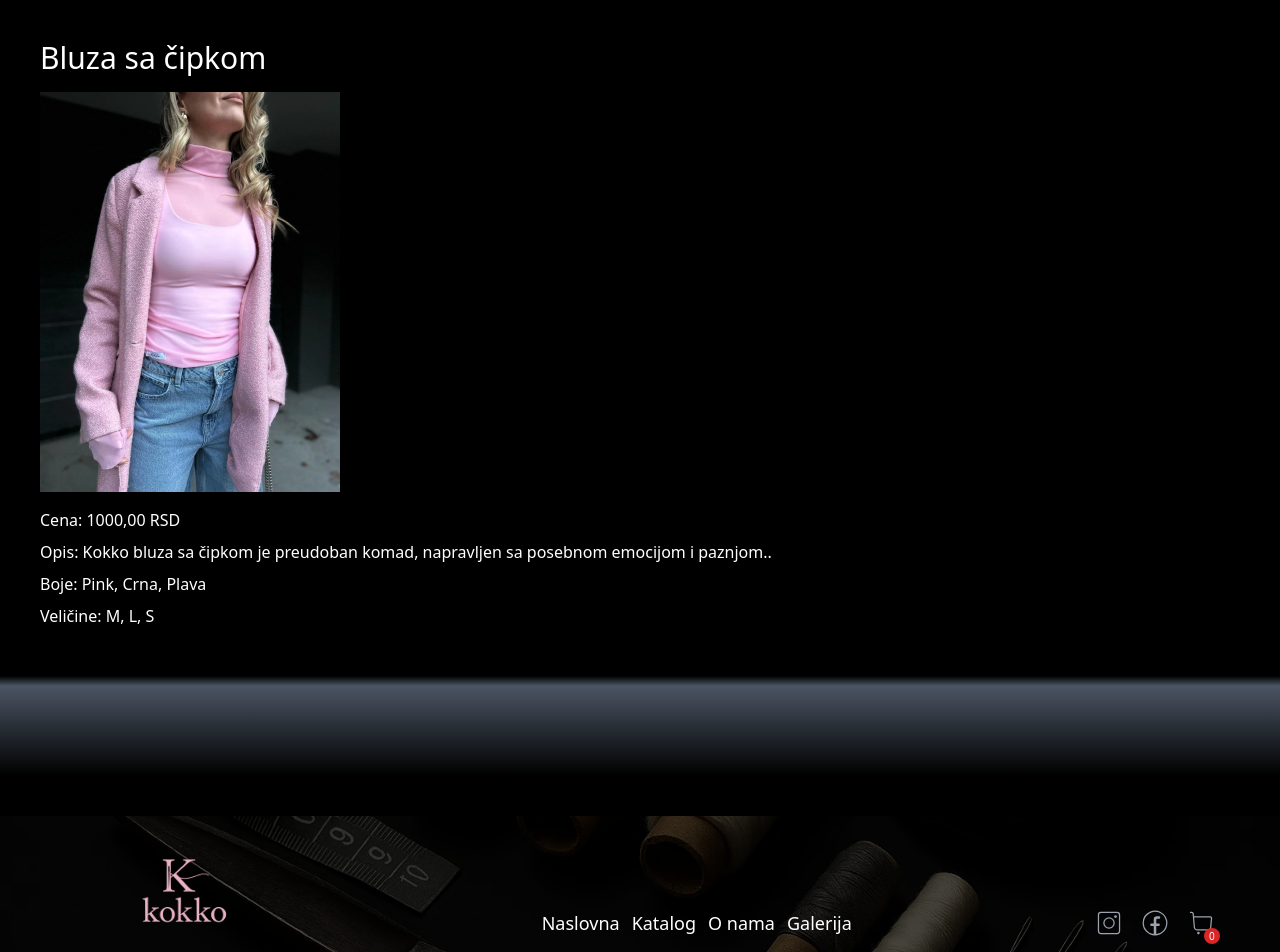
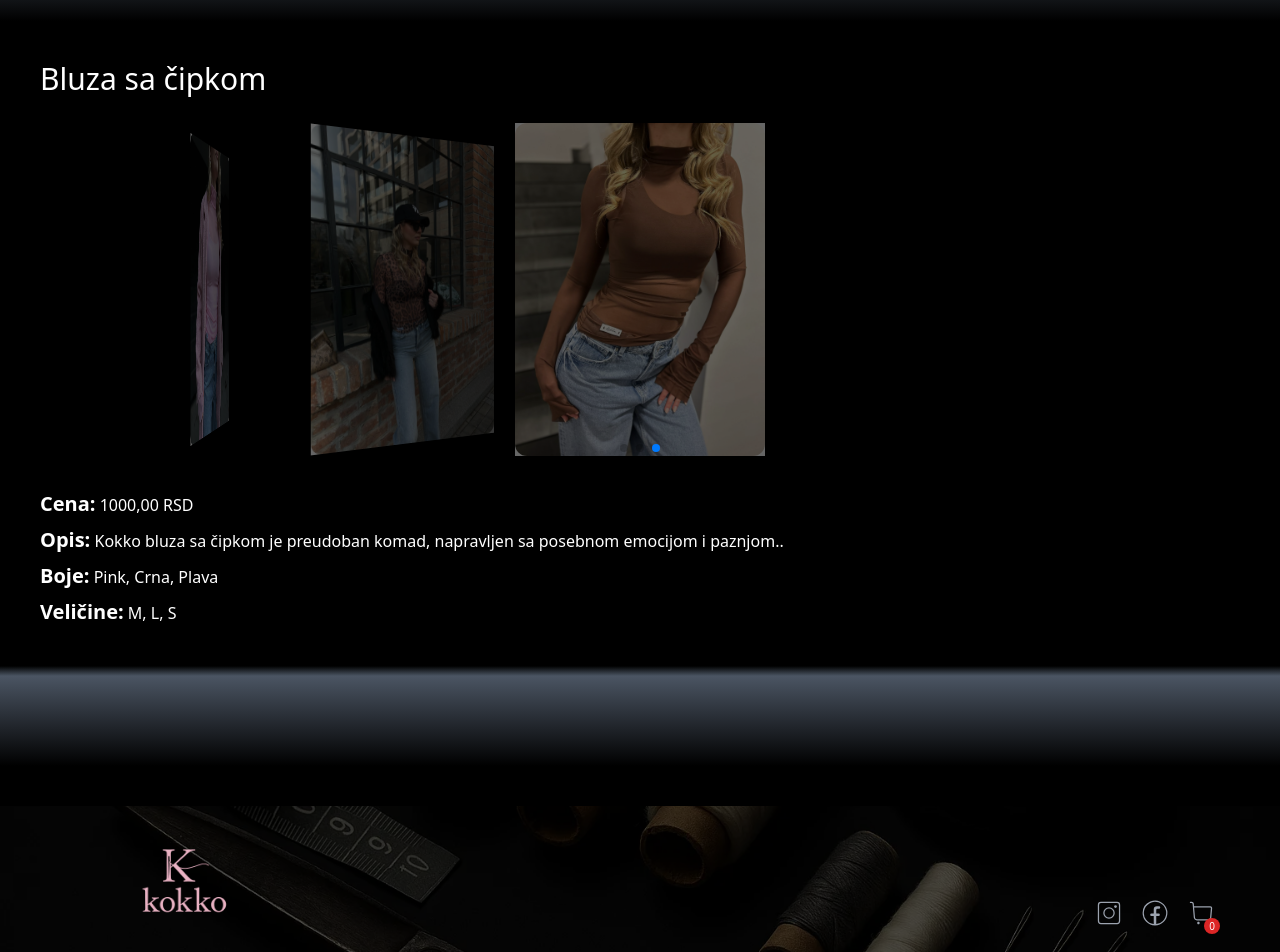
Before and after one commit to BokeeJ/kokko, a React (Vite) app: page /katalog/1 in a window 1280 px wide. Shown: the part 300-1252 px from the top of the page. Built offline with nearby package versions, Linux system fonts and the light colour scheme.

Commit message:
finished imgArr

```diff
--- a/src/App.jsx
+++ b/src/App.jsx
@@ -1,9 +1,11 @@
 import Navbar from "./Components/Navbar";
 import MiniBar from "./Components/MiniBar";
 import Footer from "./Components/Footer";
+import Header from "./Components/Header";
 import ScrollControl from "./services/ScrollControl";
 import { useEffect, useRef, useState } from "react";
 import { Outlet } from "react-router-dom";
+import ScrollToTop from "./services/ScrollToTop";
 
 function App() {
 
@@ -56,6 +58,7 @@ function App() {
       </div>
       <ScrollControl />
       {/* Navbar */}
+      <Header />
       <Navbar brojac={brojac} />
 
       {/* Fini prelaz - fade */}
@@ -69,8 +72,7 @@ function App() {
 
       {/* Footer */}
       <Footer brojac={brojac} />
-
-
+      <ScrollToTop />
 
     </div>
   );
--- a/src/Components/ArtikalDetalj.jsx
+++ b/src/Components/ArtikalDetalj.jsx
@@ -1,29 +1,78 @@
-import { useParams } from "react-router-dom";
-import katalog from "../services/Katalog.js"
+import { useParams } from 'react-router-dom';
+import { useState } from 'react';
+import katalog from '../services/Katalog.js';
+
+import { Swiper, SwiperSlide } from 'swiper/react';
+import 'swiper/css';
+import 'swiper/css/effect-coverflow';
+import 'swiper/css/pagination';
+import '../styles.css';
+import { EffectCoverflow, Pagination } from 'swiper/modules';
 
 function ArtikalDetalj() {
     const { id } = useParams();
-
-    console.log("ID iz URL-a:", id);
-    console.log("Tip ID-ja:", typeof id);
-    console.log("Svi ID-jevi u katalogu:", katalog.map((k) => k.id));
-
-    console.log("Svi ID-jevi u katalogu:", katalog.map(k => k.id))
-
+    const [fullscreenSlika, setFullscreenSlika] = useState(null);
     const proizvod = katalog.find((item) => item.id === parseInt(id));
 
     if (!proizvod) {
         return <p className="text-white p-10">Proizvod nije pronađen.</p>;
     }
 
+    const slike = Array.isArray(proizvod.slika) ? proizvod.slika : [proizvod.slika];
+
     return (
-        <div className="text-white p-10">
+        <div className="text-white p-10 relative z-0">
             <h2 className="text-3xl mb-4">{proizvod.naziv}</h2>
-            <img src={proizvod.slika} className="w-[300px] mb-4" />
-            <p className="mb-2">Cena: {proizvod.cena},00 RSD</p>
-            <p className="mb-2">Opis: {proizvod.opis}</p>
-            <p className="mb-2">Boje: {proizvod.boja.join(", ")}</p>
-            <p className="mb-2">Veličine: {proizvod.velicina.join(", ")}</p>
+
+            <Swiper
+                effect={'coverflow'}
+                grabCursor={true}
+                centeredSlides={true}
+                slidesPerView={'auto'}
+                coverflowEffect={{
+                    rotate: 50,
+                    stretch: 0,
+                    depth: 100,
+                    modifier: 1,
+                    slideShadows: true,
+                }}
+                pagination={true}
+                modules={[EffectCoverflow, Pagination]}
+                className="mySwiper z-0"
+            >
+                {slike.map((src, i) => (
+                    <SwiperSlide key={i} className="flex justify-center items-center !w-auto !h-auto">
+                        <img
+                            src={src}
+                            alt={`slika-${i}`}
+                            onClick={() => setFullscreenSlika(src)}
+                            className="max-w-[250px] max-h-[350px] object-cover rounded-xl cursor-pointer pointer-events-auto"
+                        />
+                    </SwiperSlide>
+                ))}
+            </Swiper>
+
+            <div className="mt-6 space-y-2">
+                <p><span className="text-xl font-bold">Cena:</span> {proizvod.cena},00 RSD</p>
+                <p><span className="text-xl font-bold">Opis:</span> {proizvod.opis}</p>
+                <p><span className="text-xl font-bold">Boje:</span> {proizvod.boja.join(', ')}</p>
+                <p><span className="text-xl font-bold">Veličine:</span> {proizvod.velicina.join(', ')}</p>
+            </div>
+
+            {fullscreenSlika && (
+                <div
+                    className="fixed inset-0 bg-black/90 flex items-center justify-center z-[9999]"
+                    onClick={() => setFullscreenSlika(null)}
+                >
+                    <img src={fullscreenSlika} className="max-w-[90%] max-h-[90%] rounded-xl shadow-lg" />
+                    <button
+                        className="absolute top-5 right-5 text-white text-3xl font-bold"
+                        onClick={() => setFullscreenSlika(null)}
+                    >
+                        ×
+                    </button>
+                </div>
+            )}
         </div>
     );
 }
--- a/src/Components/Footer.jsx
+++ b/src/Components/Footer.jsx
@@ -20,41 +20,9 @@ function Footer(props) {
                     <p className="text-sm mt-2">Kontakt: kokko.design@gmail.com</p>
                 </div>
 
-                <hr className="border text-white w-[80%] lg:hidden md:hidden" />
 
-                {/* Sredina - linkovi */}
-                <div className="flex text-l">
-                    <ul className='flex gap-3 text-white text-lg font-light'>
-                        <li>
-                            <Link
-                                to='/'
-                                className='hover:text-pink-200 relative after:absolute after:left-0 after:bottom-0 after:h-[2px] after:bg-pink-200 after:w-0 hover:after:w-full after:transition-all after:duration-300'>
-                                Naslovna
-                            </Link>
-                        </li>
-                        <li>
-                            <Link
-                                to='/katalog'
-                                className='hover:text-pink-200 relative after:absolute after:left-0 after:bottom-0 after:h-[2px] after:bg-pink-200 after:w-0 hover:after:w-full after:transition-all after:duration-300'>
-                                Katalog
-                            </Link>
-                        </li>
-                        <li>
-                            <Link
-                                to='/oMeni'
-                                className='hover:text-pink-200 relative after:absolute after:left-0 after:bottom-0 after:h-[2px] after:bg-pink-200 after:w-0 hover:after:w-full after:transition-all after:duration-300'>
-                                O nama
-                            </Link>
-                        </li>
-                        <li>
-                            <Link
-                                to='/galerija'
-                                className='hover:text-pink-200 relative after:absolute after:left-0 after:bottom-0 after:h-[2px] after:bg-pink-200 after:w-0 hover:after:w-full after:transition-all after:duration-300'>
-                                Galerija
-                            </Link>
-                        </li>
-                    </ul>
-                </div>
+
+
 
                 {/* Desna strana - društvene mreže */}
                 <div className="flex gap-4">
--- /dev/null
+++ b/src/Components/Header.jsx
@@ -0,0 +1,19 @@
+import React from 'react';
+import '../index.css';
+
+function Header() {
+    return (
+        <div className="relative w-full h-full overflow-hidden bg-black flex items-center">
+            <div className="marquee-track">
+                <div className="marquee-text ">
+                    Dostava besplatna preko 6.000rsd • Dostava besplatna preko 6.000rsd • Dostava besplatna preko 6.000rsd • Dostava besplatna preko 6.000rsd • Dostava besplatna preko 6.000rsd •
+                </div>
+                <div className="marquee-text lg:flex hidden">
+                    Dostava besplatna preko 6.000rsd • Dostava besplatna preko 6.000rsd • Dostava besplatna preko 6.000rsd • Dostava besplatna preko 6.000rsd • Dostava besplatna preko 6.000rsd •
+                </div>
+            </div>
+        </div>
+    );
+}
+
+export default Header;
--- a/src/index.css
+++ b/src/index.css
@@ -30,3 +30,26 @@
 .animation-delay-600 {
 	animation-delay: 0.6s;
 }
+.marquee-track {
+	display: flex;
+	width: fit-content;
+	animation: scroll-left 20s linear infinite;
+}
+
+.marquee-text {
+	white-space: nowrap;
+	font-size: 0.875rem; /* Tailwind ekvivalent: text-sm */
+	color: white;
+	padding-right: 2rem;
+}
+
+/* Animacija */
+@keyframes scroll-left {
+	0% {
+		transform: translateX(0%);
+	}
+
+	100% {
+		transform: translateX(-50%);
+	}
+}
--- a/src/pages/Katalog.jsx
+++ b/src/pages/Katalog.jsx
@@ -64,7 +64,7 @@ function Katalog() {
                         {/* Slika */}
                         <div>
                             <Link to={`/katalog/${item.id}`}>
-                                <img className="w-[150px] h-[200px] object-cover" src={item.slika} alt={item.naziv} />
+                                <img className="w-[150px] h-[200px] object-cover" src={item.slika[0]} alt={item.naziv} />
                             </Link>
                         </div>
 
--- a/src/services/Katalog.js
+++ b/src/services/Katalog.js
@@ -5,7 +5,7 @@ const katalog = [
         id: 1,
         naziv: 'Bluza sa čipkom',
         cena: 1000,
-        slika: '/slikabr1.webp',
+        slika: ['/slikabr1.webp', '/slikabr2.webp', '/slikabr3.webp'],
         opis: 'Kokko bluza sa čipkom je preudoban komad, napravljen sa posebnom emocijom i paznjom..',
         boja: ['Pink', 'Crna', 'Plava'],
         velicina: ['M', 'L', 'S'],
@@ -14,7 +14,7 @@ const katalog = [
         id: 2,
         naziv: 'Kokko Elegant',
         cena: 1500,
-        slika: '/slikabr2.webp',
+        slika: ['/slikabr2.webp', '/slikabr3.webp', '/slikabr1.webp'],
         opis: 'Kokko Elegant bluza je jako moderna, univerzalna, za sve moguce situacije..',
         boja: ['Tigar', 'Crna', 'Plava'],
         velicina: ['M', 'L', 'S'],
--- /dev/null
+++ b/src/services/ScrollToTop.jsx
@@ -0,0 +1,40 @@
+import { useEffect, useState } from "react";
+import { FaArrowUp } from "react-icons/fa";
+
+function ScrollToTop() {
+    const [visible, setVisible] = useState(false);
+
+    useEffect(() => {
+        const toggleVisibility = () => {
+            if (window.scrollY > 300) {
+                setVisible(true);
+            } else {
+                setVisible(false);
+            }
+        };
+
+        window.addEventListener("scroll", toggleVisibility);
+        return () => window.removeEventListener("scroll", toggleVisibility);
+    }, []);
+
+    const scrollToTop = () => {
+        window.scrollTo({
+            top: 0,
+            behavior: "smooth"
+        });
+    };
+
+    return (
+        visible && (
+            <button
+                onClick={scrollToTop}
+                className="fixed bottom-6 right-6 z-50 p-3 bg-pink-600 text-white rounded-full shadow-lg hover:bg-pink-500 transition-all duration-300"
+                aria-label="Scroll to top"
+            >
+                <FaArrowUp />
+            </button>
+        )
+    );
+}
+
+export default ScrollToTop;
--- /dev/null
+++ b/src/styles.css
@@ -0,0 +1,67 @@
+.swiper {
+	width: 100%;
+	height: 100%;
+}
+
+.swiper-slide {
+	text-align: center;
+	font-size: 18px;
+	background: #fff;
+
+	/* Center slide text vertically */
+	display: flex;
+	justify-content: center;
+	align-items: center;
+}
+
+.swiper-slide img {
+	display: block;
+	width: 100%;
+	height: 100%;
+	object-fit: cover;
+}
+
+body {
+	background: #000;
+	color: #000;
+}
+
+.swiper {
+	width: 100%;
+	height: 300px;
+	margin-left: auto;
+	margin-right: auto;
+}
+
+.swiper-slide {
+	background-size: cover;
+	background-position: center;
+}
+
+.mySwiper2 {
+	height: 80%;
+	width: 100%;
+}
+
+.mySwiper {
+	height: 20%;
+	box-sizing: border-box;
+	padding: 10px 0;
+}
+
+.mySwiper .swiper-slide {
+	width: 25%;
+	height: 100%;
+	opacity: 0.4;
+}
+
+.mySwiper .swiper-slide-thumb-active {
+	opacity: 1;
+}
+
+.swiper-slide img {
+	display: block;
+	width: 100%;
+	height: 100%;
+	object-fit: cover;
+}
```
Also changed, not shown: src/services/OrderInformation.jsx (+37 -9 lines).
